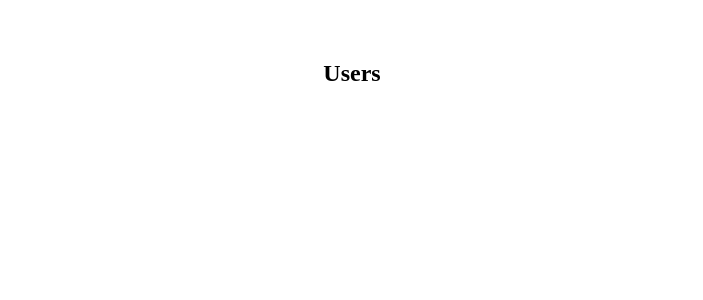
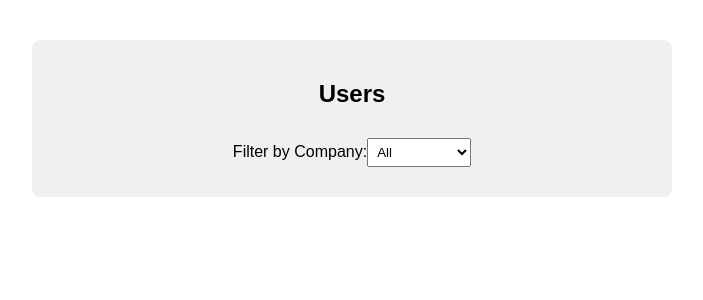
Before and after one commit to joejohn98/filter-users-by-companyName, a React (Vite) app: page / in a window 1280 px wide. Shown: the top 300 px of the page, without its empty margins (288-991 px from the left). Built offline with nearby package versions, Linux system fonts and the light colour scheme.

Commit message:
Add company filter dropdown to CompanyFilter component
Implement a select dropdown to filter users by company, extracting unique company names from the user data. Also added basic styling for the container.

```diff
--- a/src/CompanyFilter.tsx
+++ b/src/CompanyFilter.tsx
@@ -1,58 +1,83 @@
-import { useEffect, useState } from "react"
-import { dummyFetch, type User } from "./data/dummyFetch"
+import React, { useEffect, useState, type ReactHTMLElement } from "react";
+import { dummyFetch, type User } from "./data/dummyFetch";
 
 const CompanyFilter = () => {
   const [users, setUsers] = useState<User[]>([]);
-    const [selectedCompany, setSelectedCompany] = useState<string>("")
+  const [selectedCompany, setSelectedCompany] = useState<string>("");
   const [isLoading, setIsLoading] = useState<boolean>(false);
-    const [error, setError] = useState<string>("")
+  const [error, setError] = useState<string>("");
 
-    useEffect(()=>{
+  useEffect(() => {
     const fetchUsers = async () => {
-            setIsLoading(true)
+      setIsLoading(true);
       try {
-                const response = await dummyFetch('https://example.com/api/users')
-                if(response.status === 200){
-                    setUsers(response.data)
+        const response = await dummyFetch("https://example.com/api/users");
+        if (response.status === 200) {
+          setUsers(response.data);
         }
-            } catch (error ) {
+      } catch (error) {
         if (error instanceof Error) {
-                    setError(error.message)
+          setError(error.message);
         } else {
-                    setError("An unexpected error occurred.")
+          setError("An unexpected error occurred.");
         }
-            } finally{
-                setIsLoading(false)
+      } finally {
+        setIsLoading(false);
       }
+    };
+    fetchUsers();
+  }, []);
+
+  const uniqueCompanies = Array.from(new Set(users.map(user => user.company)));
+
+  const handleCompanySelect = (e: React.ChangeEvent<HTMLSelectElement>) => {
+    setSelectedCompany(e.target.value);
   }
-        fetchUsers()
-    }, [])
 
-    if(isLoading) {
-        return <p style={styles.loading}>Loading...</p>
+  if (isLoading) {
+    return <p style={styles.loading}>Loading...</p>;
   }
-    if(error) {
-        return <p style={styles.error}>Error: {error}</p>
+  if (error) {
+    return <p style={styles.error}>Error: {error}</p>;
   }
 
   return (
-    <div>
+    <div style={styles.container}>
       <h2>Users</h2>
+      <label htmlFor="company-select">Filter by Company:</label>
+      <select
+      value={selectedCompany}
+      onChange={handleCompanySelect}
+      style={{ margin: "10px 0", padding: "5px" }}
+      >
+     <option value="">All</option>
+     {uniqueCompanies.map((company, index) =>(
+        <option value={company} key={index}>{company}</option>
+     ))}
+      </select>
     </div>
-  )
-}
+  );
+};
 
 const styles = {
   loading: {
-        color: 'blue',
-        fontSize: '20px',
-        fontWeight: 'bold',
+    color: "blue",
+    fontSize: "20px",
+    fontWeight: "bold",
   },
   error: {
-        color: 'red',
-        fontSize: '20px',
-        fontWeight: 'bold',
-    }
-}
+    color: "red",
+    fontSize: "20px",
+    fontWeight: "bold",
+  },
+  container: {
+    padding: "20px",
+    backgroundColor: "#f0f0f0",
+    borderRadius: "8px",
+    maxWidth: "600px",
+    margin: "auto",
+    fontFamily: "Arial, sans-serif",
+  },
+};
 
-export default CompanyFilter
+export default CompanyFilter;
```
Lines whose indentation alone changed are shown as unchanged.
